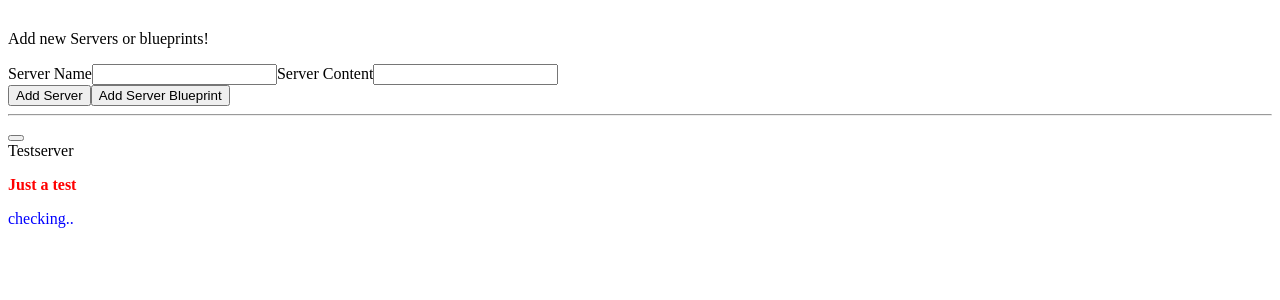
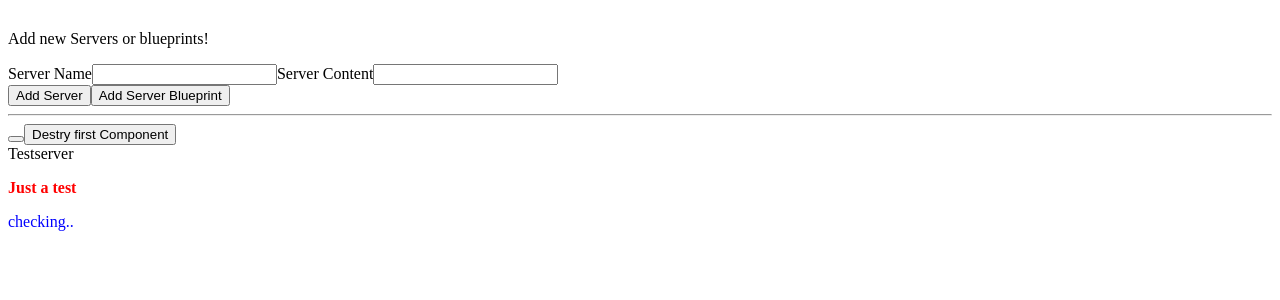
Before and after one commit to lovebes/ang2practice, an Angular app in the folder other/: page / in a window 1280 px wide. Shown: the top 300 px of the page. Built offline with nearby package versions, Linux system fonts and the light colour scheme.

Commit message:
databinding-lesson: invoking destroy lifecycle via buton

```diff
--- a/other/src/app/app.component.html
+++ b/other/src/app/app.component.html
@@ -7,6 +7,7 @@
   <div class="row">
     <div class="col-xs-12">
       <button class="btn btn-primary" (click)="onChangeFirst()"></button>
+      <button class="btn btn-danger" (click)="onDestroyFirst()">Destry first Component</button>
       <app-server-element *ngFor="let serverElement of serverElements"
                           [srvElement]="serverElement"
                            [name]="serverElement.name">
--- a/other/src/app/app.component.ts
+++ b/other/src/app/app.component.ts
@@ -27,4 +27,8 @@
   onChangeFirst() {
     this.serverElements[0].name = 'Changed';
   }
+
+  onDestroyFirst(){
+    this.serverElements.splice(0,1);
+  }
 }
```
